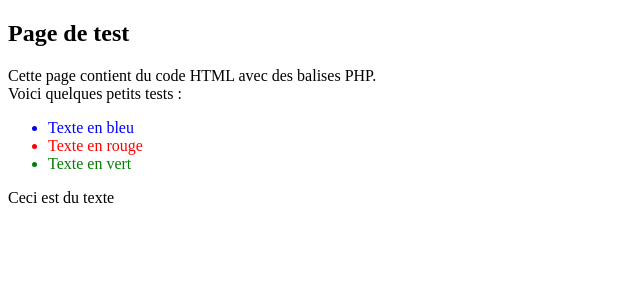
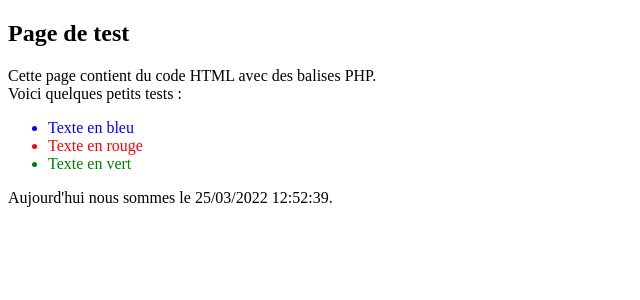
Before and after one commit to deso92/-crivez-votre-premier-script, a PHP site: page /formation_php.php in a window 1280 px wide. Shown: the top 300 px of the page, without its empty margins (0-640 px from the left). Run offline with PHP 8.4, Linux system fonts and the light colour scheme.

Commit message:
Affichage de la date en php

```diff
--- a/formation_php.php
+++ b/formation_php.php
@@ -19,7 +19,7 @@
         <li style="color: green;">Texte en vert</li>
         </ul>
 
-        <?php echo "Ceci est du texte"; ?>
+         <p>Aujourd'hui nous sommes le <?php echo date('d/m/Y h:i:s'); ?>.</p>
 
     </body>
 </html>
```
